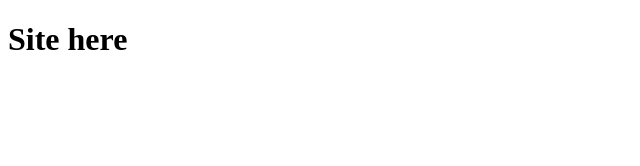
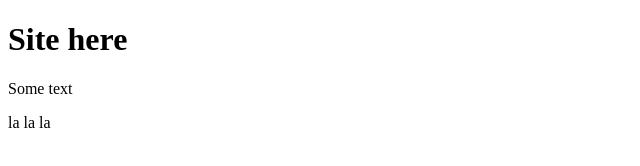
Before and after one commit to LuckyDi/Site, a plain HTML site: page index.html in a window 1280 px wide. Shown: the whole page, without its empty margins (0-640 px from the left). Drawn offline with Linux system fonts and the light colour scheme.

Commit message:
Second comment

```diff
--- a/index.html
+++ b/index.html
@@ -7,5 +7,7 @@
 </head>
 <body>
 	<h1>Site here</h1>
+	<p>Some text</p>
+	<p>la la la </p>
 </body>
 </html>
```
